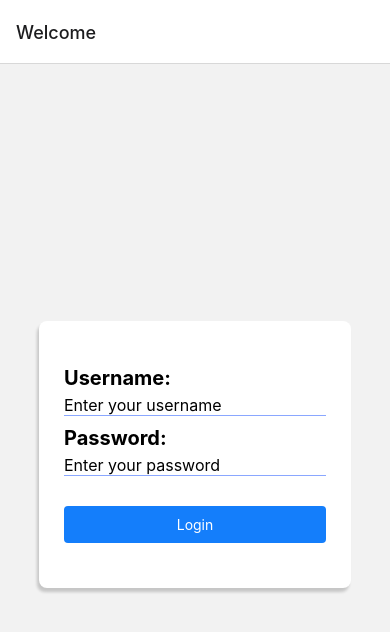
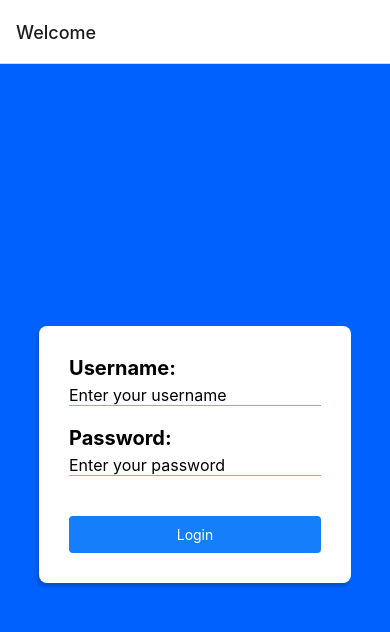
Before and after one commit to Chethan30/healthHack, a React Native app: screen /Login in a window 390 px wide. Shown: the top 632 px of the page. Built offline with nearby package versions, Linux system fonts and the light colour scheme.

Commit message:
Homescreen with few cards

```diff
--- a/App.js
+++ b/App.js
@@ -3,7 +3,6 @@ import { StyleSheet, Text, View } from "react-native";
 import { NavigationContainer } from "@react-navigation/native";
 import { createNativeStackNavigator } from "@react-navigation/native-stack";
 import LoginScreen from "./pages/LoginScreen";
-import HomeScreen from "./pages/HomeScreen";
 import MyTabs from "./pages/MyTabs";
 
 const Stack = createNativeStackNavigator();
--- a/app.json
+++ b/app.json
@@ -7,13 +7,11 @@
     "icon": "./assets/icon.png",
     "userInterfaceStyle": "light",
     "splash": {
-      "image": "./assets/splash.png",
+      "image": "./assets/splashMed.png",
       "resizeMode": "contain",
       "backgroundColor": "#ffffff"
     },
-    "assetBundlePatterns": [
-      "**/*"
-    ],
+    "assetBundlePatterns": ["**/*"],
     "ios": {
       "supportsTablet": true
     },
--- /dev/null
+++ b/components/HealthTip.js
@@ -0,0 +1,12 @@
+import React from "react";
+import { View, Text } from "react-native";
+
+const HealthTip = () => {
+  return (
+    <View>
+      <Text>Hello</Text>
+    </View>
+  );
+};
+
+export default HealthTip;
--- a/pages/HomeScreen.js
+++ b/pages/HomeScreen.js
@@ -1,12 +1,83 @@
 import React, { useState } from "react";
-import { StyleSheet, View, Text, TextInput, Button } from "react-native";
+import {
+  StyleSheet,
+  View,
+  Text,
+  TextInput,
+  Button,
+  ScrollView,
+} from "react-native";
+import HealthTip from "../components/HealthTip";
 
 const HomeScreen = () => {
   return (
-    <View>
-      <Text>Hello</Text>
+    <View
+      style={{
+        backgroundColor: "#0061FF",
+        height: "100%",
+        paddingHorizontal: 20,
+        paddingVertical: 20,
+      }}
+    >
+      <View style={styles.card}>
+        <Text style={{ fontWeight: "bold", fontSize: 24, marginBottom: 12 }}>
+          Previous Appointments
+        </Text>
+        <Text style={{ marginBottom: 8 }}>
+          <Text style={styles.heading}>Diagnosis : </Text>
+          <Text style={styles.ans}>Mild Fever</Text>
+        </Text>
+        <Text style={{ marginBottom: 10 }}>
+          <Text style={styles.heading2}>Doctor : </Text>
+          <Text style={styles.ans}>Dr. Joseph</Text>
+        </Text>
+        <Text style={styles.link}>Check medicine prescriptions ↗</Text>
+      </View>
+      <View style={[styles.card, { backgroundColor: "#ffb703" }]}>
+        <Text style={{ fontWeight: "bold", fontSize: 24, marginBottom: 12 }}>
+          Health Tip of the day
+        </Text>
+        <Text style={{ marginBottom: 8 }}>
+          <Text style={{ fontSize: 20 }}>
+            Your body goes quite a few hours without hydration as you sleep.
+            Drinking a full glass of water in the morning can aid digestion,
+            flush out toxins, enhance skin health and give you an energy boost
+          </Text>
+        </Text>
+      </View>
     </View>
   );
 };
 
+const styles = StyleSheet.create({
+  heading: {
+    fontWeight: "bold",
+    color: "blue",
+    fontSize: 20,
+    marginBottom: 20,
+  },
+  heading2: {
+    fontWeight: "bold",
+    color: "darkblue",
+    fontSize: 20,
+    marginBottom: 20,
+  },
+  ans: {
+    fontSize: 18,
+  },
+  link: {
+    textDecorationLine: "underline",
+    fontWeight: "bold",
+    fontSize: 16,
+    color: "grey",
+  },
+  card: {
+    backgroundColor: "white",
+    paddingHorizontal: 20,
+    paddingVertical: 20,
+    borderRadius: 10,
+    marginTop: 20,
+  },
+});
+
 export default HomeScreen;
--- a/pages/LoginScreen.js
+++ b/pages/LoginScreen.js
@@ -23,6 +23,7 @@ const LoginScreen = ({ navigation }) => {
         flex: 1,
         justifyContent: "center",
         alignItems: "center",
+        backgroundColor: "#0061FF",
       }}
     >
       <View style={[styles.card, styles.dropShadow]}>
@@ -68,7 +69,7 @@ const styles = StyleSheet.create({
     marginBottom: 5,
   },
   inputField: {
-    marginBottom: 10,
+    marginBottom: 20,
     fontSize: 16,
     borderBottomColor: "#8aa7ff",
     borderBottomWidth: 1,
@@ -86,8 +87,8 @@ const styles = StyleSheet.create({
   card: {
     width: 300,
     backgroundColor: "white",
-    paddingVertical: 45,
-    paddingHorizontal: 25,
+    paddingVertical: 30,
+    paddingHorizontal: 30,
     width: "80%",
     marginVertical: 10,
     borderRadius: 8,
```
Also changed, not shown: assets/splashMed.png (added).
